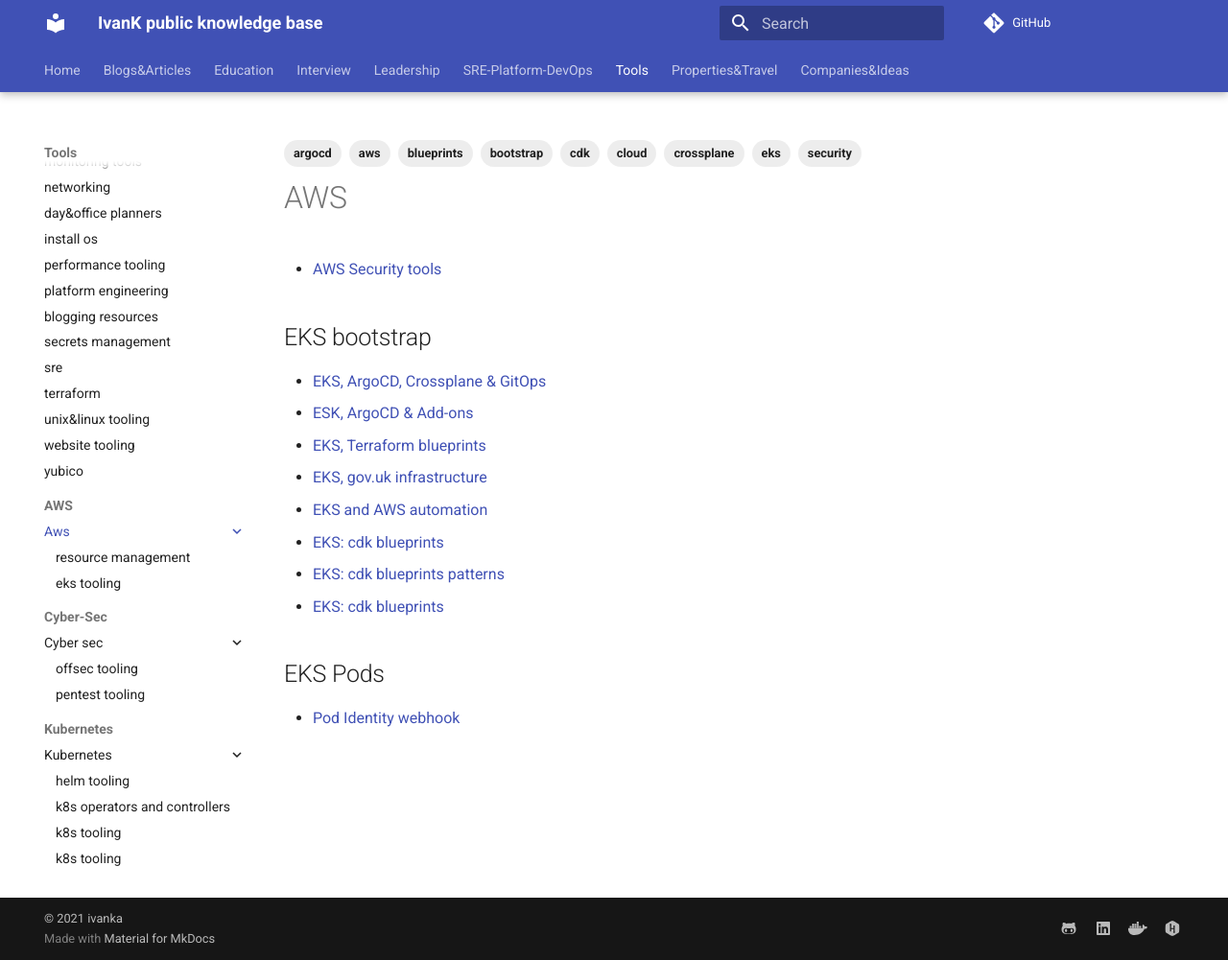
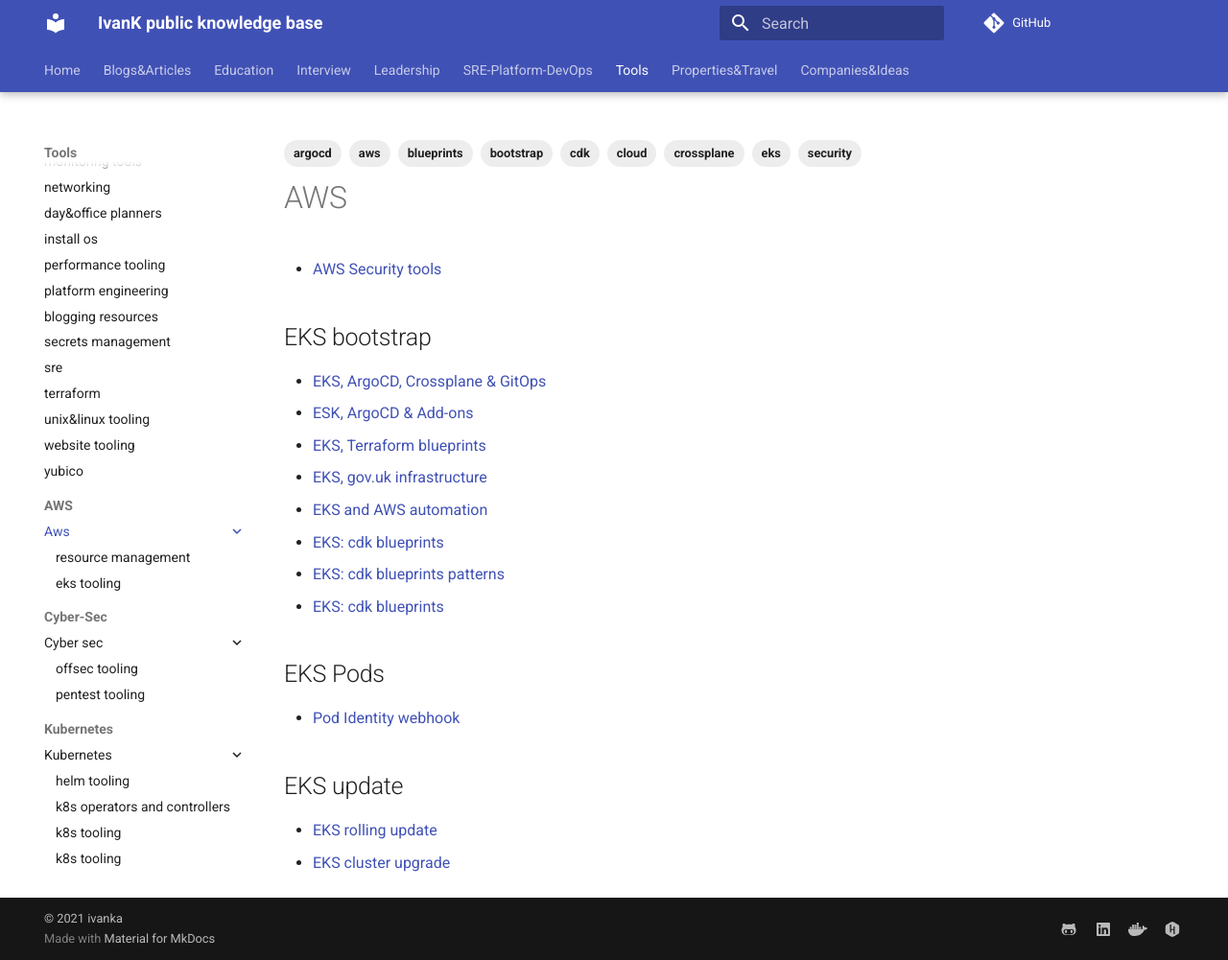
Before and after one commit to ivankatliarchuk/knowledge-base, an MkDocs documentation site: the page built from docs/tools/aws/index.md, in a window 1280 px wide and 1001 px high. Shown: the whole window at 96% size. Built offline with MkDocs 1.6.1 and Material for MkDocs 9.7.7, drawn with Linux system fonts in a browser that asks for light colours; comment, search, counter and statistics services are not loaded.

Commit message:
added kubernetes update tools
Signed-off-by: ivan katliarchuk <ivan.katliarchuk@gmail.com>

```diff
--- a/docs/tools/aws/index.md
+++ b/docs/tools/aws/index.md
@@ -24,3 +24,8 @@
 ## EKS Pods
 
 - [Pod Identity webhook](https://github.com/aws/amazon-eks-pod-identity-webhook)
+
+## EKS update
+
+- [EKS rolling update](https://github.com/hellofresh/eks-rolling-update)
+- [EKS cluster upgrade](https://github.com/aws-samples/eks-cluster-upgrade)
```
